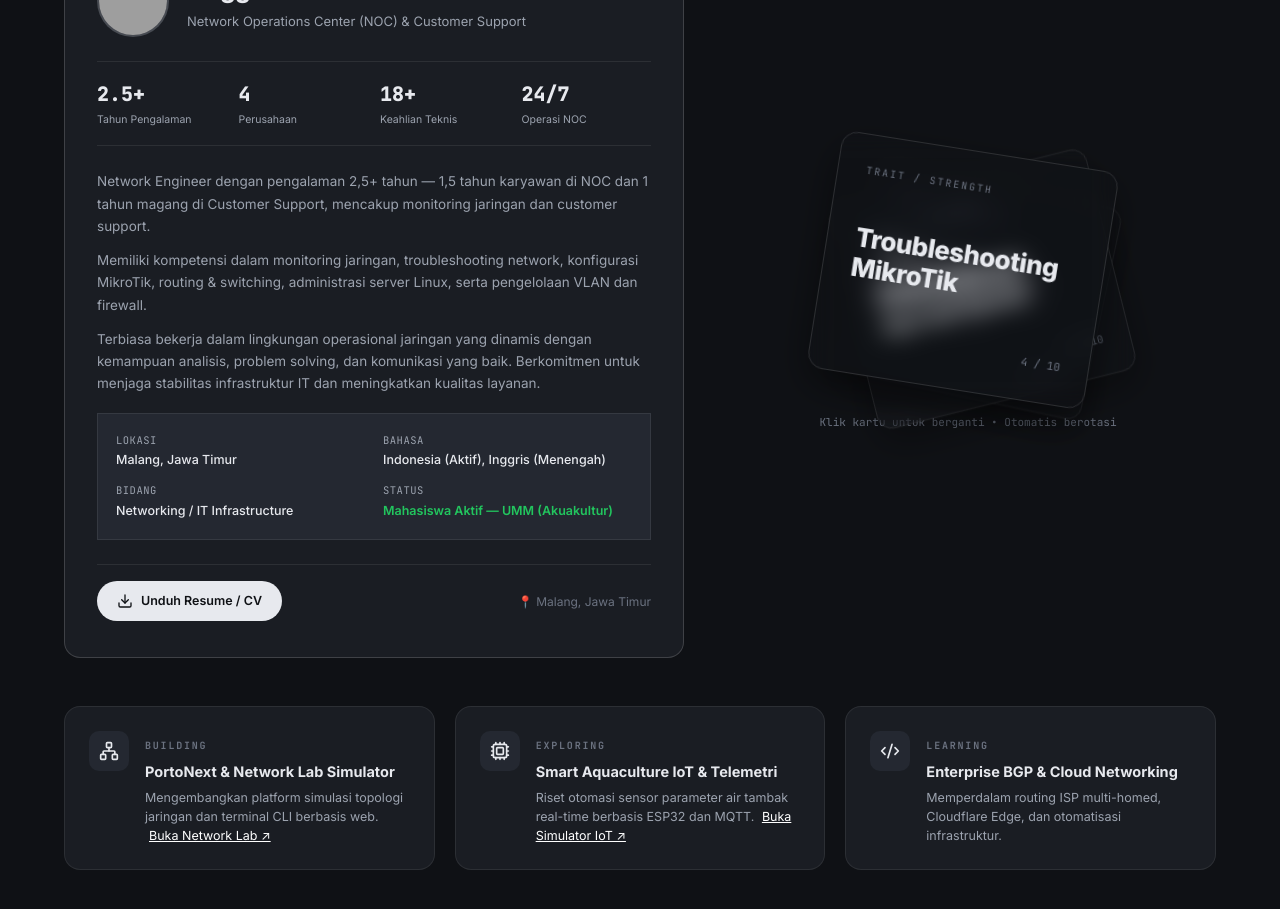
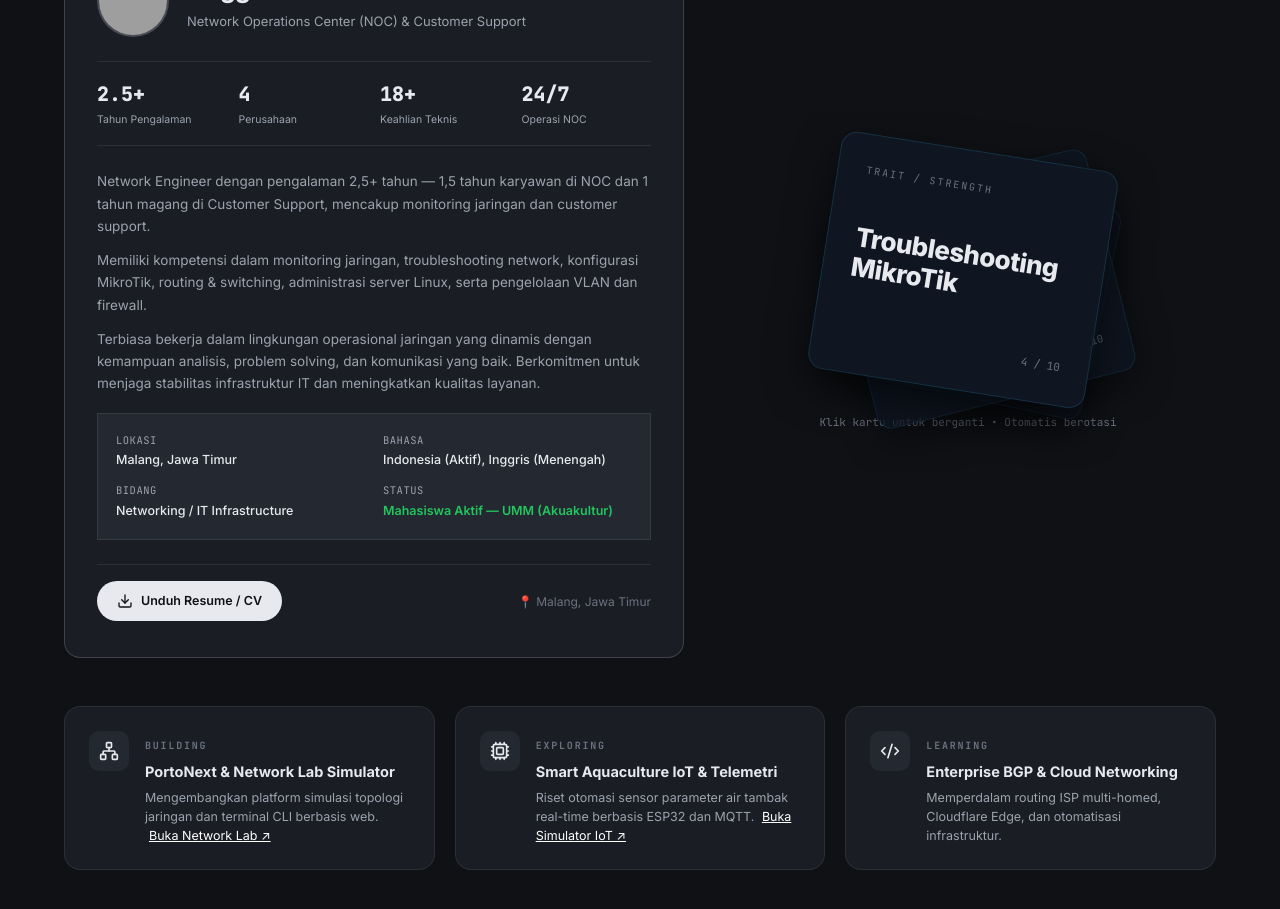
Before and after one commit to anggatok120-collab/porto-next, a Next.js app: page / in a window 1280 px wide. Shown: the part 3340-4249 px from the top of the page. Built offline with nearby package versions, Linux system fonts and the light colour scheme; no server answers; grey boxes are pictures that could not be loaded.

Commit message:
fix(traits): restore solid opaque background on trait cards so stacked text does not overlap

```diff
--- a/app/globals.css
+++ b/app/globals.css
@@ -1516,12 +1516,17 @@ html.dark .work-album-item {
   -webkit-tap-highlight-color: transparent !important;
 }
 
-.trait-stack *,
-.trait-stack *::selection {
+.trait-stack,
+.trait-stack * {
   -webkit-tap-highlight-color: transparent !important;
   user-select: none !important;
   -webkit-user-select: none !important;
+}
+
+.trait-stack ::selection,
+.trait-stack *::selection {
   background: transparent !important;
+  color: inherit !important;
 }
 
 .trait-card {
@@ -1530,7 +1535,7 @@ html.dark .work-album-item {
   left: 0;
   width: 100%;
   height: 100%;
-  background: var(--surface);
+  background: var(--surface) !important;
   border: 1px solid var(--line-strong);
   border-radius: var(--radius);
   padding: 28px;
@@ -1553,24 +1558,26 @@ html.dark .work-album-item {
 }
 
 html.dark .trait-card {
-  background: rgba(26, 29, 35, 0.85);
-  backdrop-filter: blur(12px);
-  -webkit-backdrop-filter: blur(12px);
-  border: 1px solid rgba(255, 255, 255, 0.12);
-  box-shadow: 0 16px 40px rgba(0, 0, 0, 0.45);
+  background: #0f1622 !important; /* Fully opaque deep marine dark slate: prevents background cards text from showing through */
+  border: 1px solid rgba(56, 189, 248, 0.16);
+  box-shadow: 0 16px 40px rgba(0, 0, 0, 0.55);
 }
 
 /* Subtle, muted click feedback on laptop and mobile ("birunya disamarin") */
+.trait-stack:hover .trait-card[data-top="true"] {
+  border-color: rgba(56, 189, 248, 0.28);
+}
+
 .trait-stack:active .trait-card[data-top="true"],
 .trait-card[data-top="true"]:active {
-  border-color: rgba(56, 189, 248, 0.32) !important;
-  box-shadow: 0 16px 40px rgba(0, 0, 0, 0.45), 0 0 22px rgba(56, 189, 248, 0.12) !important;
+  border-color: rgba(56, 189, 248, 0.35) !important;
+  box-shadow: 0 16px 40px rgba(0, 0, 0, 0.55), 0 0 22px rgba(56, 189, 248, 0.14) !important;
 }
 
 html.dark .trait-stack:active .trait-card[data-top="true"],
 html.dark .trait-card[data-top="true"]:active {
-  background: rgba(22, 30, 44, 0.92) !important;
-  border-color: rgba(56, 189, 248, 0.35) !important;
+  background: #141f30 !important;
+  border-color: rgba(56, 189, 248, 0.38) !important;
 }
 
 .trait-card-eyebrow {
```
